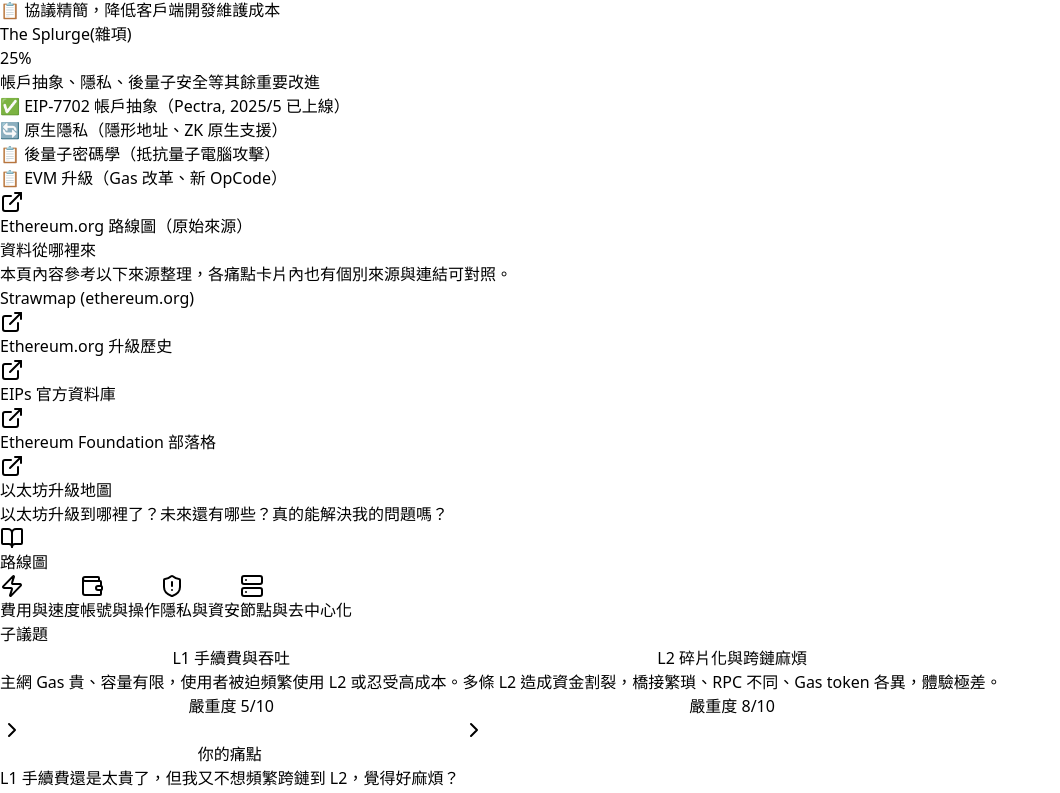
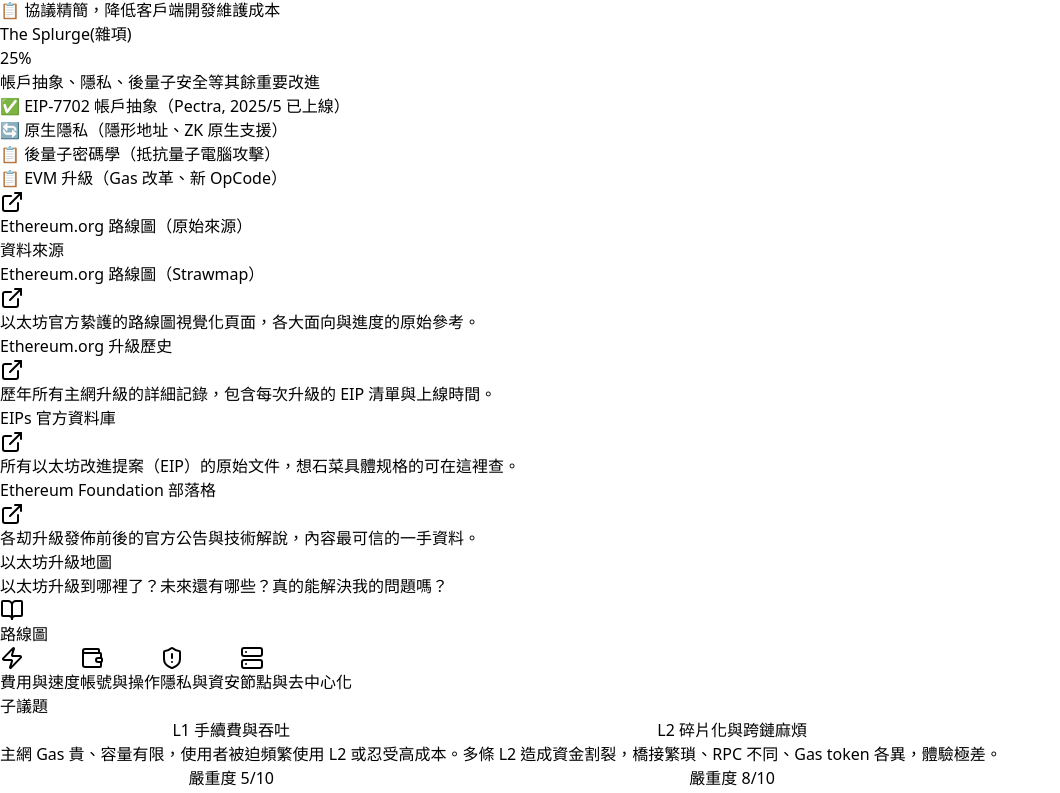
Before and after one commit to ASTROHSU/Ethereum-roadmap, a React (Vite) app: page / in a window 1280 px wide. Shown: the part 1112-1905 px from the top of the page, without its empty margins (0-1060 px from the left). Built offline with nearby package versions, Linux system fonts and the light colour scheme.

Commit message:
content: add full upgrade history back to 2015, enrich data source descriptions

```diff
--- a/src/components/EthereumRoadmapUX.jsx
+++ b/src/components/EthereumRoadmapUX.jsx
@@ -108,10 +108,17 @@ const upgradeTimeline = [
   { name: 'Hegotá', nameZh: 'Heze + Bogotá', date: '預計 2026 下半年', status: 'future', note: '節點儲存需求大幅减少（未來目標手機也能跑）；從源頭改善 DApp 對使用者透明化。' },
   // 已完成（新到舊）
   { name: 'Pectra', nameZh: 'Prague + Electra', date: '2025 年 5 月', status: 'completed', note: '錢包不再需要持有 ETH 就能付 Gas；已可不死背助記詞做社群恢復錢包。' },
-  { name: 'Dencun', nameZh: 'EIP-4844 Blobs 上線', date: '2024 年 3 月', status: 'completed', note: 'L2 手續費降低了10⋅100倍，是許多人相信 L2 的街樓。' },
-  { name: 'Shanghai / Shapella', nameZh: '开放質押提款', date: '2023 年 4 月', status: 'completed', note: '質押者終於能提回質押的 ETH，PoS 證明實際可行。' },
+  { name: 'Dencun', nameZh: 'EIP-4844 Blobs 上線', date: '2024 年 3 月', status: 'completed', note: 'L2 手續費降低 10～100 倍，是許多人相信 L2 的街樓。' },
+  { name: 'Shanghai / Shapella', nameZh: '開放質押提款', date: '2023 年 4 月', status: 'completed', note: '質押者終於能提回質押的 ETH，PoS 證明實際可行。' },
   { name: 'The Merge', nameZh: '合併', date: '2022 年 9 月', status: 'completed', note: '將挖礦切換為質押，網路能耗降低 99.95%。以太坊最重要的一次升級。' },
-  { name: 'London (EIP-1559)', nameZh: 'Gas 費用挹減機制', date: '2021 年 8 月', status: 'completed', note: '引入基礎費 + 小費，讓 Gas 費用更可預測，並開始销毀部分 ETH。' },
+  { name: 'London (EIP-1559)', nameZh: 'Gas 費用機制改革', date: '2021 年 8 月', status: 'completed', note: '引入基礎費 + 小費，讓 Gas 費用更可預測，並開始销毀部分 ETH。' },
+  { name: 'Berlin', nameZh: 'Gas 效率小調整', date: '2021 年 4 月', status: 'completed', note: '優化對某些區塊鏈操作的 Gas 費用，並修補數個安全漏洞。' },
+  { name: 'Muir Glacier', nameZh: '難度炸彈延遲', date: '2020 年 1 月', status: 'completed', note: '再次延遲難度炸彈，讓 PoW 挖礦能維持到 The Merge。' },
+  { name: 'Istanbul', nameZh: '多個 EIP 整備升級', date: '2019 年 12 月', status: 'completed', note: '改善與 Zcash 的互操作性，優化若干 Gas 費用，強化 L2 Rollup 基礎。' },
+  { name: 'Constantinople / St. Petersburg', nameZh: '效率與經濟模型調整', date: '2019 年 2 月', status: 'completed', note: '區塊獎勵減少、Gas 優化，並修除一個重大安全漏洞。' },
+  { name: 'Byzantium', nameZh: 'Metropolis 第一階段', date: '2017 年 10 月', status: 'completed', note: '引入 ZK 隱私預備計算、地址可讀餘額等，奠定後續 DeFi 基礎。' },
+  { name: 'Homestead', nameZh: '第一個穩定版本', date: '2016 年 3 月', status: 'completed', note: '移除早期可被利用的安全說明，以太坊正式進入穩定可用階段。' },
+  { name: 'Frontier', nameZh: '創世區塊 / 初始啟動', date: '2015 年 7 月', status: 'completed', note: '以太坊公主網正式發佈，當時僅限開發者使用，尚無圖形介面。' },
 ];
 
 const getSeverityLabel = (n) => {
@@ -137,11 +144,28 @@ const confidenceLabels = { low: '不確定性高', medium: '中等', high: '較
 
 const LAST_UPDATED = '2026-03-01';
 const DATA_SOURCES = [
-  { label: 'Strawmap (ethereum.org)', url: 'https://ethereum.org/roadmap' },
-  { label: 'Ethereum.org 升級歷史', url: 'https://ethereum.org/history' },
-  { label: 'EIPs 官方資料庫', url: 'https://eips.ethereum.org/' },
-  { label: 'Ethereum Foundation 部落格', url: 'https://blog.ethereum.org/' },
+  {
+    label: 'Ethereum.org 路線圖（Strawmap）',
+    desc: '以太坊官方絷護的路線圖視覺化頁面，各大面向與進度的原始參考。',
+    url: 'https://ethereum.org/roadmap',
+  },
+  {
+    label: 'Ethereum.org 升級歷史',
+    desc: '歷年所有主網升級的詳細記錄，包含每次升級的 EIP 清單與上線時間。',
+    url: 'https://ethereum.org/history',
+  },
+  {
+    label: 'EIPs 官方資料庫',
+    desc: '所有以太坊改進提案（EIP）的原始文件，想石菜具體规格的可在這裡查。',
+    url: 'https://eips.ethereum.org/',
+  },
+  {
+    label: 'Ethereum Foundation 部落格',
+    desc: '各刧升級發佈前後的官方公告與技術解說，內容最可信的一手資料。',
+    url: 'https://blog.ethereum.org/',
+  },
 ];
+
 const RECENT_UPDATES =
   'Pectra 已於 2025/5 上線主網（EIP-7702 帳戶抽象、Blob 空間加倍）；Glamsterdam 現正 Devnet 測試中，預計 2026 上半年主網。';
 
@@ -725,25 +749,23 @@ export default function EthereumRoadmapUX() {
 
           {/* 資料來源 */}
           <div>
-            <span className="font-semibold text-slate-700 text-xs uppercase tracking-wider">資料從哪裡來</span>
-            <p className="mt-2 text-slate-600">
-              本頁內容參考以下來源整理，各痛點卡片內也有個別來源與連結可對照。
-            </p>
-            <ul className="mt-2 space-y-2">
+            <span className="font-semibold text-slate-700 text-xs uppercase tracking-wider">資料來源</span>
+            <div className="mt-2 space-y-2">
               {DATA_SOURCES.map((s, i) => (
-                <li key={i}>
+                <div key={i} className="rounded-xl border border-slate-200 bg-white p-3">
                   <a
                     href={s.url}
                     target="_blank"
                     rel="noopener noreferrer"
-                    className="text-indigo-600 hover:text-indigo-800 inline-flex items-center gap-1"
+                    className="text-indigo-600 hover:text-indigo-800 inline-flex items-center gap-1 font-medium text-sm"
                   >
                     {s.label}
                     <ExternalLink className="w-3 h-3" />
                   </a>
-                </li>
+                  <p className="text-xs text-slate-500 mt-1 leading-relaxed">{s.desc}</p>
+                </div>
               ))}
-            </ul>
+            </div>
           </div>
         </div>
       </aside>
```
